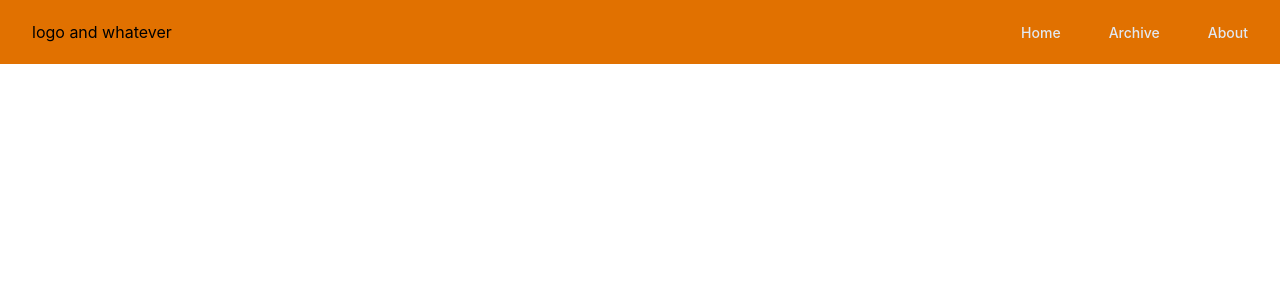
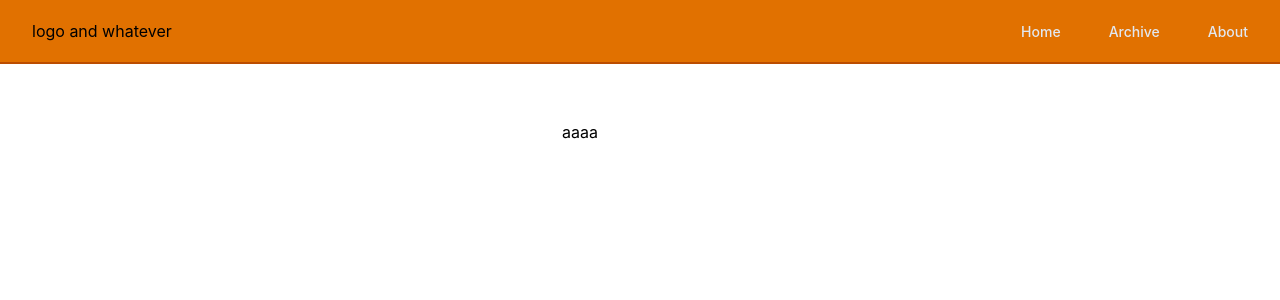
Before and after one commit to colinW1206/Tech_Trend_Analyser, a React (Vite) app in the folder frontend/: page / in a window 1280 px wide. Shown: the top 300 px of the page. Built offline with nearby package versions, Linux system fonts and the light colour scheme.

Commit message:
Frontend: update contentcontainer & navbar

```diff
--- a/frontend/src/App.jsx
+++ b/frontend/src/App.jsx
@@ -1,4 +1,5 @@
 import Navbar from './components/Navbar'
+import ContentContainer from './components/ContentContainer'
 
 export default function App() {
   return (
@@ -6,7 +7,7 @@ export default function App() {
       <Navbar />
 
       <div className="grid grid-rows-3 grid-cols-1 gap-6 p-6">
-
+        <ContentContainer className=""/>
       </div>
 
     </>
--- a/frontend/src/components/ContentContainer.jsx
+++ b/frontend/src/components/ContentContainer.jsx
@@ -1,9 +1,23 @@
 export default function ContentContainer() {
 
     return(
-        <>
 
-        </>
+        <main className='
+            max-w-7x1 mx-auto
+            pt-24 px-6 pb-12
+        '>
+
+            <div className='
+                grid grid-cols-1
+                md:grid-cols-3 gap-6
+            '>
+                aaaa
+            </div>
+
+        </main>
+
+
+
     );
 
 }
--- a/frontend/src/components/Navbar.jsx
+++ b/frontend/src/components/Navbar.jsx
@@ -18,6 +18,8 @@ export default function Navbar() {
             justify-between
             items-center
             bg-amber-600
+            border-b-2
+            border-amber-700
         '>
 
             <div className="">
```
